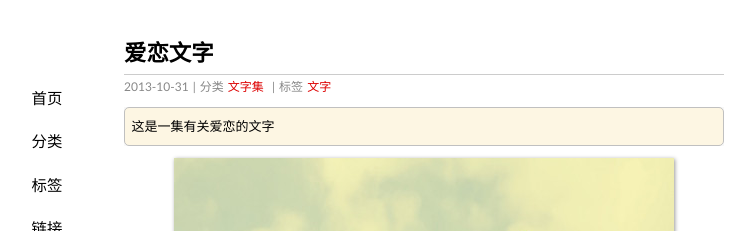
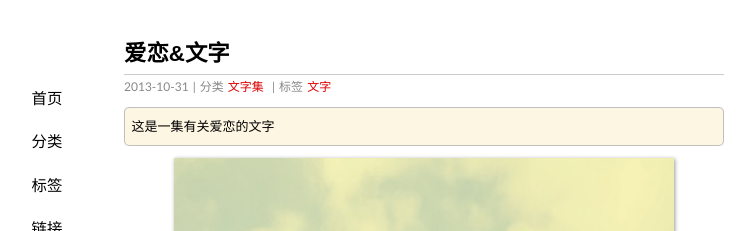
Before and after one commit to mugbya/mugbya.github.io, a Jekyll site: the page built from _posts/2013-10-31-爱恋-文字.md, in a window 1280 px wide and 900 px high. Shown: the top 231 px of the window, without its empty margins (216-971 px from the left). Built offline with Jekyll 4.4.1, drawn with Linux system fonts in a browser that asks for light colours; some web fonts are replaced; Markdown is read by kramdown in place of the engine named in the settings; comment, search, counter and statistics services are not loaded.

Commit message:
Update 2013-10-31-爱恋-文字.md

```diff
--- a/_posts/2013-10-31-爱恋-文字.md
+++ b/_posts/2013-10-31-爱恋-文字.md
@@ -1,6 +1,6 @@
 ---
 layout: post
-title: 爱恋文字
+title: 爱恋&文字
 thread: 7
 categories: 文字集
 tags: 文字
```
